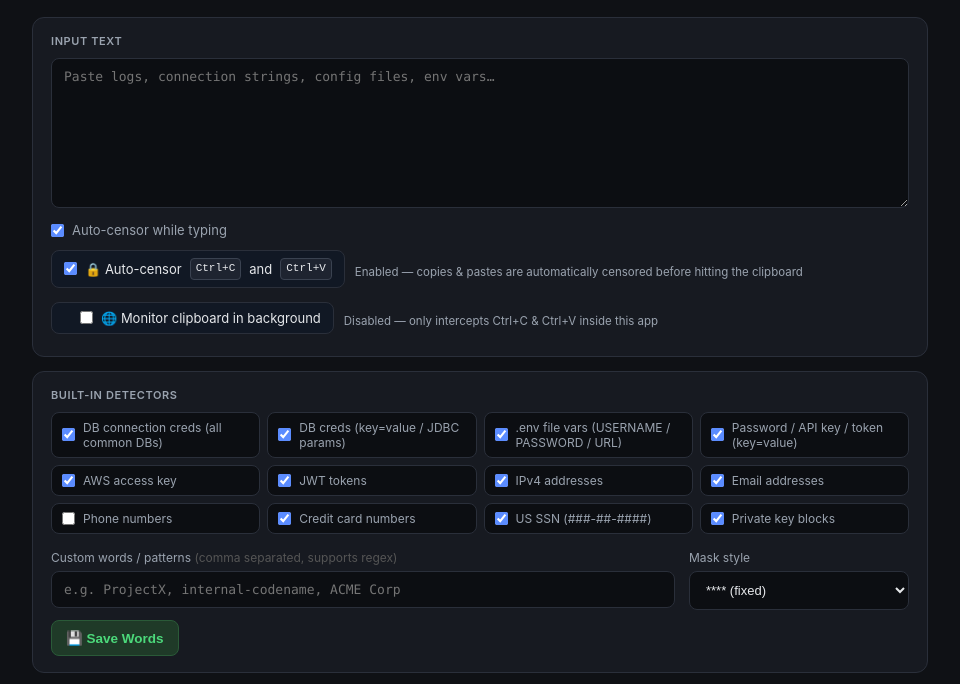
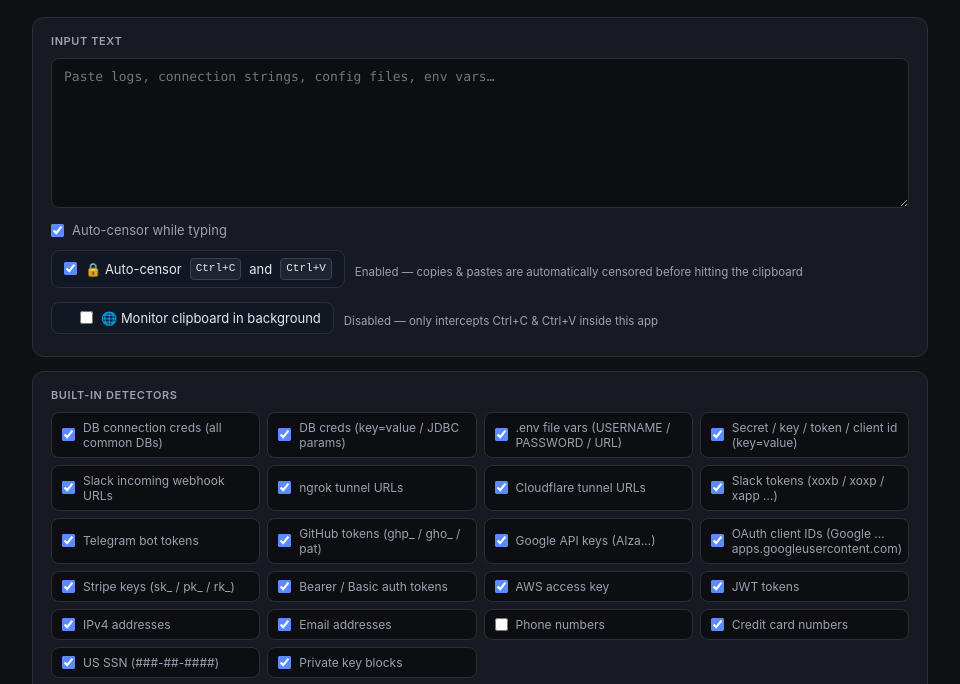
Before and after one commit to artapon/anti-sensitive-data, an Electron app: page renderer/index.html in a window 960 px wide. Shown: the part 95-779 px from the top of the page. Drawn offline with Linux system fonts and the light colour scheme; no server answers.

Commit message:
improve rules

```diff
--- a/renderer/index.html
+++ b/renderer/index.html
@@ -394,8 +394,8 @@
   <div class="custom-row" style="margin-top:16px;">
     <div class="row" style="flex:1; gap:14px; flex-wrap:wrap;">
       <div class="col">
-        <label for="customRules">Custom words / patterns <span style="color:#555">(comma separated, supports regex)</span></label>
-        <input type="text" id="customRules" placeholder="e.g. ProjectX, internal-codename, ACME Corp">
+        <label for="customRules">Custom words / patterns <span style="color:#555">(comma separated · regex &amp; key=value supported)</span></label>
+        <input type="text" id="customRules" placeholder="e.g. ProjectX, internal-codename, MY_API_KEY=, slack_hook=">
       </div>
       <div class="col" style="max-width:220px;">
         <label for="maskStyle">Mask style</label>
@@ -450,9 +450,44 @@ const detectors = [
     regex: /^(\s*(?:export\s+)?[A-Za-z_][A-Za-z0-9_]*(?:USER(?:NAME)?|LOGIN|UID|PASS(?:WORD)?|PWD|SECRET|CONN(?:ECTION)?_?STR(?:ING)?|DATABASE_URL|DB_URI|DSN)[A-Za-z0-9_]*\s*=\s*)("[^"]*"|'[^']*'|\S+)/gim,
     replace: (m, p1) => p1 + '{{VALUE}}' },
 
-  { id: 'kv', label: 'Password / API key / token (key=value)', default: true,
-    regex: /\b(password|passwd|pwd|secret|api[_-]?key|apikey|token|access[_-]?key|auth)\s*[:=]\s*("[^"]*"|'[^']*'|[^\s,;&]+)/gi,
-    replace: (m, p1) => p1 + '={{VALUE}}' },
+  { id: 'kv', label: 'Secret / key / token / client id (key=value)', default: true,
+    regex: /\b(passwords?|passwd|pwd|secret|client[_-]?secret|app[_-]?secret|signing[_-]?secret|api[_-]?keys?|apikey|secret[_-]?key|access[_-]?key|access[_-]?token|refresh[_-]?token|session[_-]?token|bot[_-]?token|auth[_-]?token|id[_-]?token|tokens?|client[_-]?id|app[_-]?id|webhook(?:[_-]?url)?|hook[_-]?url|private[_-]?token|auth|credentials?)\s*([:=])\s*("[^"]*"|'[^']*'|[^\s,;&]+)/gi,
+    replace: (m, p1, sep, val) => p1 + sep + '{{VALUE:' + val.replace(/^["']|["']$/g, '') + '}}' },
+
+  { id: 'slack_webhook', label: 'Slack incoming webhook URLs', default: true,
+    regex: /https:\/\/hooks\.slack\.com\/(?:services|workflows)\/[A-Za-z0-9_\/+-]+/gi,
+    replace: () => '{{VALUE:SLACK_WEBHOOK}}' },
+
+  { id: 'ngrok_url', label: 'ngrok tunnel URLs', default: true,
+    regex: /\bhttps?:\/\/[a-z0-9][a-z0-9-]*(?:\.[a-z0-9-]+)*\.ngrok(?:-free)?\.(?:io|app|dev)\b[^\s'"<>]*/gi,
+    replace: () => '{{VALUE:NGROK_URL}}' },
+
+  { id: 'cloudflare_tunnel', label: 'Cloudflare tunnel URLs', default: true,
+    regex: /\bhttps?:\/\/[a-z0-9][a-z0-9-]*(?:\.[a-z0-9-]+)*\.(?:trycloudflare\.com|cfargotunnel\.com)\b[^\s'"<>]*/gi,
+    replace: () => '{{VALUE:CF_TUNNEL_URL}}' },
+
+  { id: 'slack_token', label: 'Slack tokens (xoxb / xoxp / xapp …)', default: true,
+    regex: /\bxox[baprse]-(?:[A-Za-z0-9]+-)*[A-Za-z0-9]{8,}\b/gi, replace: () => '{{VALUE}}' },
+
+  { id: 'telegram_token', label: 'Telegram bot tokens', default: true,
+    regex: /\b\d{8,10}:[A-Za-z0-9_-]{35}\b/g, replace: () => '{{VALUE}}' },
+
+  { id: 'github_token', label: 'GitHub tokens (ghp_ / gho_ / pat)', default: true,
+    regex: /\b(?:ghp|gho|ghu|ghs|ghr)_[A-Za-z0-9]{36,}\b|\bgithub_pat_[A-Za-z0-9_]{22,}\b/g,
+    replace: () => '{{VALUE}}' },
+
+  { id: 'google_apikey', label: 'Google API keys (AIza…)', default: true,
+    regex: /\bAIza[0-9A-Za-z_-]{35}\b/g, replace: () => '{{VALUE}}' },
+
+  { id: 'oauth_clientid', label: 'OAuth client IDs (Google …apps.googleusercontent.com)', default: true,
+    regex: /\b\d+-[a-z0-9]{20,}\.apps\.googleusercontent\.com\b/gi, replace: () => '{{VALUE}}' },
+
+  { id: 'stripe_key', label: 'Stripe keys (sk_ / pk_ / rk_)', default: true,
+    regex: /\b(?:sk|pk|rk)_(?:live|test)_[A-Za-z0-9]{16,}\b/g, replace: () => '{{VALUE}}' },
+
+  { id: 'bearer', label: 'Bearer / Basic auth tokens', default: true,
+    regex: /\b(Bearer|Basic)\s+[A-Za-z0-9._~+\/-]{12,}={0,2}/g,
+    replace: (m, p1) => p1 + ' {{VALUE}}' },
 
   { id: 'awskey', label: 'AWS access key', default: true,
     regex: /\bAKIA[0-9A-Z]{16}\b/g, replace: () => '{{VALUE}}' },
@@ -777,9 +812,38 @@ function censorText(text, customRules, maskStyle) {
   customRules.forEach(word => {
     const trimmed = word.trim();
     if (!trimmed) return;
-    let regex;
-    try { regex = new RegExp(trimmed, 'gi'); } catch { return; }
-    result = result.replace(regex, m => { count++; return applyMask(m, maskStyle); });
+
+    // Check if the rule is a key-value pattern (e.g. MY_API_KEY=value, DB_PASS:value)
+    // Supports '=' or ':' delimiters
+    const kvMatch = trimmed.match(/^([^=:]+)([=:].*)$/);
+    if (kvMatch) {
+      const key = kvMatch[1].trim();
+      try {
+        // Match key followed by optional spaces, equals/colon, optional spaces/quotes, and capturing the value
+        // Matches forms like: KEY=value, KEY="value", KEY: 'value', export KEY=value
+        const regex = new RegExp(`(^|\\b)(${key})\\s*([:=])\\s*("[^"]*"|'[^']*'|\\S+)`, 'gi');
+        result = result.replace(regex, (match, prefix, matchKey, separator, val) => {
+          count++;
+          // Unquote value if quoted to check its length/character layout for formatting mask
+          let cleanVal = val;
+          const quoteMatch = val.match(/^("([^"]*)"|'([^']*)')$/);
+          if (quoteMatch) {
+            cleanVal = quoteMatch[2] || quoteMatch[3] || '';
+          }
+          const masked = applyMask(cleanVal, maskStyle);
+          // Restore quotes if original value was quoted
+          const finalVal = quoteMatch ? (val.startsWith('"') ? `"${masked}"` : `'${masked}'`) : masked;
+          return prefix + matchKey + separator + finalVal;
+        });
+      } catch (e) {
+        // Skip invalid pattern fallback
+      }
+    } else {
+      // Standard rule: censor the matched pattern itself
+      let regex;
+      try { regex = new RegExp(trimmed, 'gi'); } catch { return; }
+      result = result.replace(regex, m => { count++; return applyMask(m, maskStyle); });
+    }
   });
 
   return { result, count };
```
